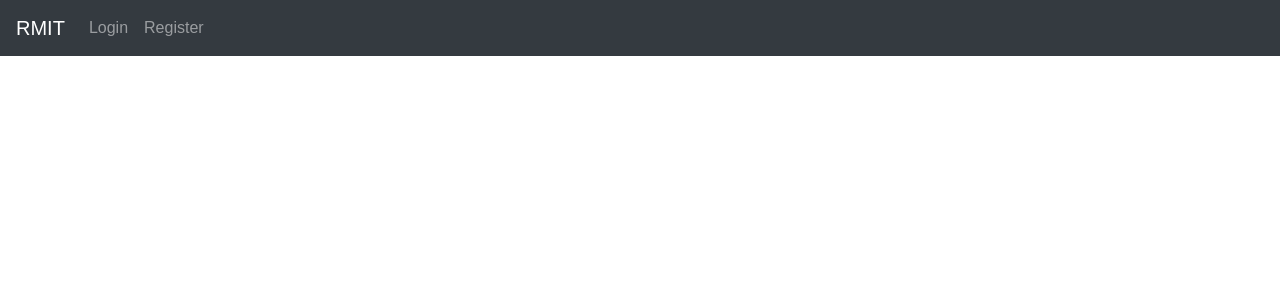
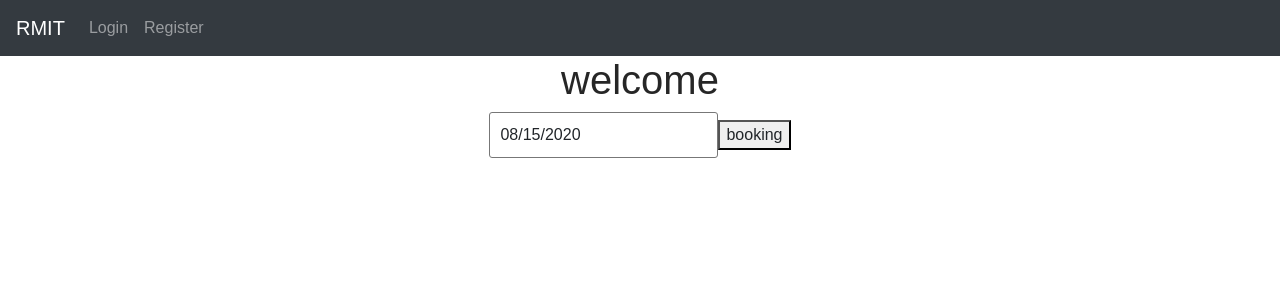
Before and after one commit to RMIT-SEPT/majorproject-tues-18-30-5-tianchen-zhuang, a React (Create React App) app in the folder FrontEnd/: page /booking in a window 1280 px wide. Shown: the top 300 px of the page. Built offline with nearby package versions, Linux system fonts and the light colour scheme.

Commit message:
add booking time slot

```diff
--- a/FrontEnd/package.json
+++ b/FrontEnd/package.json
@@ -10,6 +10,8 @@
     "axios": "^0.19.2",
     "bootstrap": "^4.5.2",
     "react": "^16.13.1",
+    "react-datepicker": "^3.1.3",
+    "react-datetime-picker": "^3.0.2",
     "react-dom": "^16.13.1",
     "react-router": "^5.2.0",
     "react-router-dom": "^5.2.0",
--- a/FrontEnd/src/App.js
+++ b/FrontEnd/src/App.js
@@ -10,6 +10,7 @@ import SelectUser from './components/utils/selectUser.jsx';
 import SelectReg from './components/utils/selectReg.jsx';
 import Register from './components/register/register';
 import RegisterB from './components/register/registerB';
+import booking from './components/booking/booking';
 import { BrowserRouter as Router, Route, Switch } from 'react-router-dom'
 
 import 'antd/dist/antd.css';
@@ -28,6 +29,7 @@ class App extends Component {
           <Route path="/"exact={true} component={UserComponent} />
           <Route path="/login" exact={true}component={SelectUser} />
           <Route path="/login/user" exact={true}component={Login} />
+          <Route path="/booking" exact={true}component={booking} />
           <Route path="/login/business" exact={true}component={LoginB} />
           <Route path="/register" exact={true}component={SelectReg} />
           <Route path="/register/user" exact={true}component={Register} />
--- a/FrontEnd/src/components/authenticate/authenticate.js
+++ b/FrontEnd/src/components/authenticate/authenticate.js
@@ -5,10 +5,9 @@ class Authenticate{
     checkPwd(username, password){
     //fixed username and password
     if(username == 'sept@sept.com' && password=="password"){
-        return "login success";
-
+        return true;
     }else{
-        return "login fail";
+        return false;
     }
 
     }
--- /dev/null
+++ b/FrontEnd/src/components/booking/booking.css
@@ -0,0 +1,3 @@
+.datetime{
+    position: relative;
+}
--- /dev/null
+++ b/FrontEnd/src/components/booking/booking.jsx
@@ -0,0 +1,79 @@
+import React from 'react';
+import { Card } from 'antd';
+import DatePicker from "react-datepicker";
+import "react-datepicker/dist/react-datepicker.css";
+import { useState } from 'react';
+const { Meta } = Card;
+
+
+class booking extends React.Component{
+    constructor(probs) {
+        super(probs);
+
+        this.state = {
+            startDate : new Date(),
+        //   input: {}
+        };
+        // this.handleChange = this.handleChange.bind(this);
+        // this.handleSubmit = this.handleSubmit.bind(this);
+      }
+    //   handleChange(event) {
+    //     let input = this.state.input;
+    //     input['date'] = event.target.value;
+
+    //     this.setState({
+    //       input
+    //     });
+    //     console.log(input['date']);
+    //   }
+
+
+     handleColor = time => {
+        return time.getHours() > 12 ? "text-success" : "text-error";
+      };
+
+    setStartDate(e){
+        let startDate = this.state.startDate;
+        startDate = e;
+        this.setState({
+            startDate
+        });
+        console.log(startDate);
+        console.log(e);
+
+    }
+    // setStartDate =  new Date();
+
+
+    getData(){
+
+    let d = localStorage.getItem('userInfo');
+    var str = String(this.state.startDate);
+    var res = str.split(' ');
+    console.log(res);
+    alert("your booking time for XX is " + res[0]+res[1]+res[3]+res[4]);
+}
+
+  render() {
+
+    return (
+
+        <div>
+             <h1>welcome {localStorage.getItem('userInfo')}</h1>
+             <DatePicker
+                    showTimeSelect
+                    selected={this.state.startDate}
+                    onChange={date => this.setStartDate(date)}
+                    timeClassName={this.handleColor}
+                    />
+         <button onClick={()=>this.getData()}>booking</button>
+
+        </div>
+
+
+    );
+}
+
+}
+
+export default booking
--- a/FrontEnd/src/components/login/login.jsx
+++ b/FrontEnd/src/components/login/login.jsx
@@ -1,15 +1,14 @@
 import React from 'react';
-import { Menu } from 'antd';
-import { Card } from 'antd';
+import { withRouter } from 'react-router-dom';
+import { useHistory } from "react-router-dom";
+import { Redirect } from "react-router-dom";
 import './login.css'
-import { Input } from 'antd';
 import authenticate from '../authenticate/authenticate';
 
 
 class Login extends React.Component{
-
-    constructor() {
-        super();
+    constructor(probs) {
+        super(probs);
         this.state = {
           input: {},
           errors: {}
@@ -29,17 +28,23 @@ class Login extends React.Component{
       }
 
       handleSubmit(event) {
+        // let history = useHistory();
+
         event.preventDefault();
 
         if(this.validate()){
+
             console.log(this.state);
-            // alert(this.state.input['email']);
             let input = {};
             input["password"] = "";
             input["email"] = "";
             this.setState({input:input});
-
-            alert(authenticate.checkPwd(this.state.input['email'],this.state.input['password']));
+            if(authenticate.checkPwd(this.state.input['email'],this.state.input['password'])){
+              localStorage.setItem('userInfo', this.state.input['email']);
+              this.props.history.push('/booking');
+            }else{
+              alert('login fail check password or email');
+            }
 
 
         }
```
Also changed, not shown: 1 other file (tests, documents, lock files or other folders).
